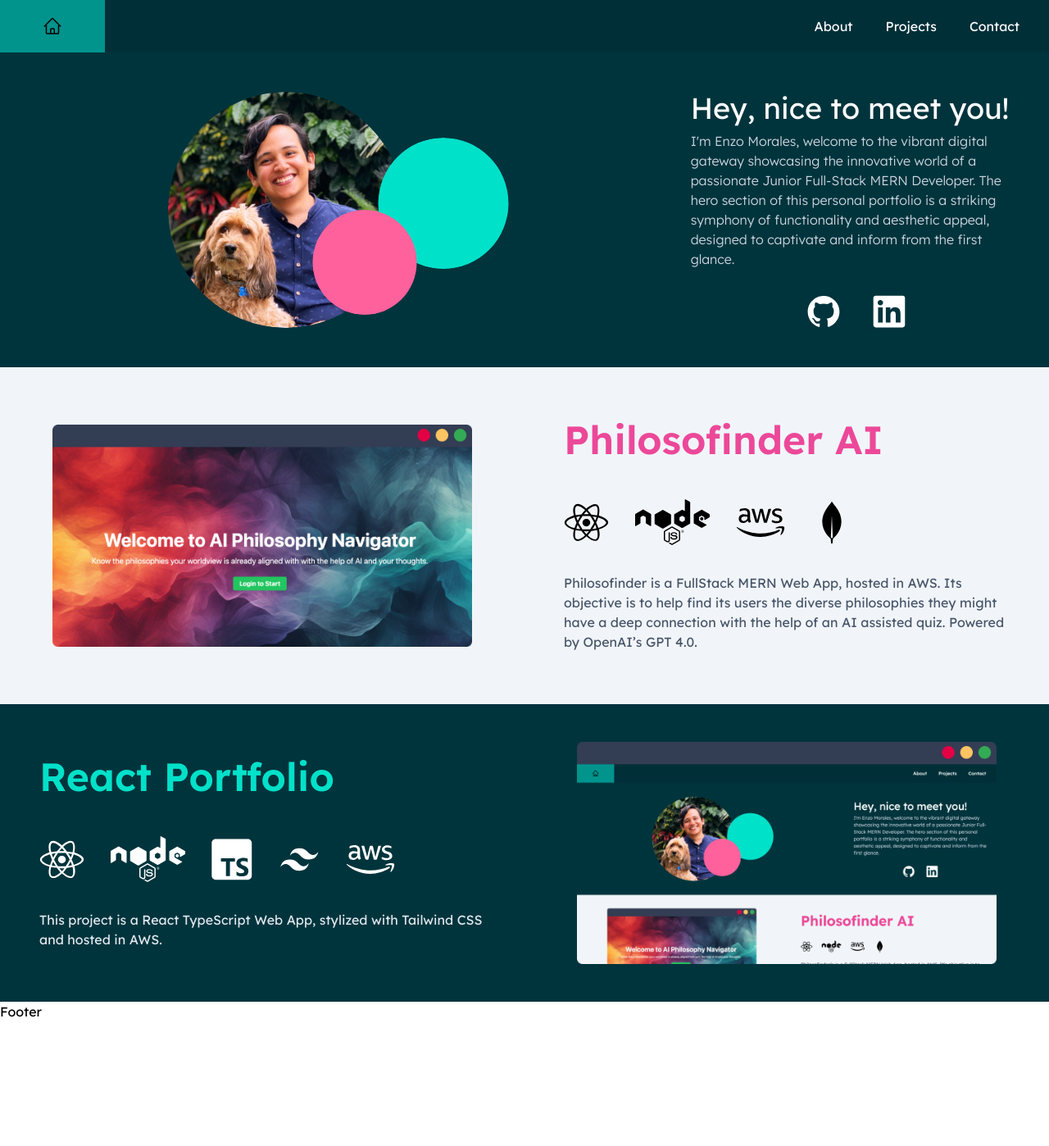
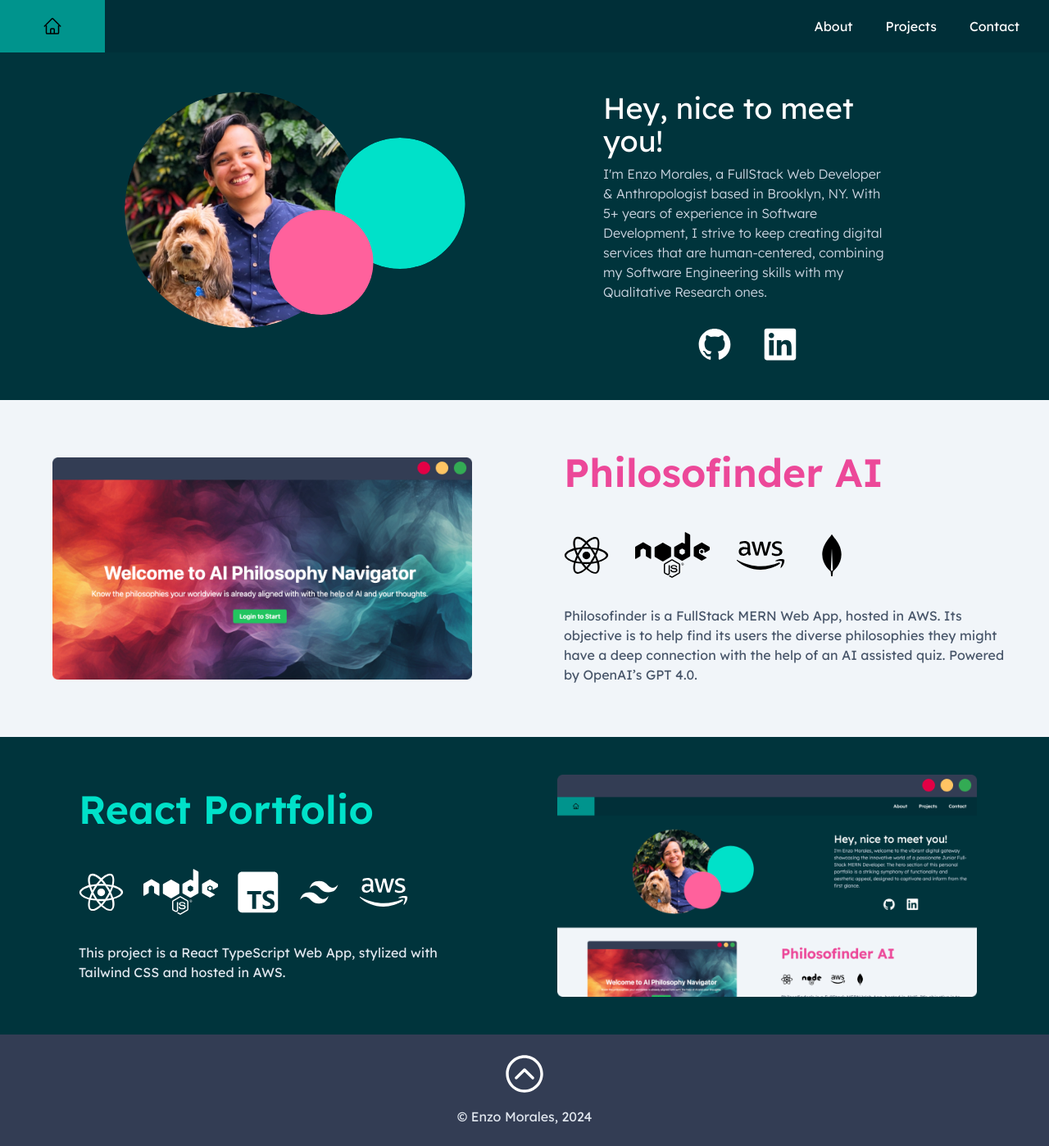
Before and after one commit to efmorales/portfolio, a React (Vite) app: page / in a window 1280 px wide. Shown: the whole page at 82% size. Before the commit the page ends 1246 px from the top, so only its background shows below. Built offline with nearby package versions, Linux system fonts and the light colour scheme; a web font is replaced by a local one.

Commit message:
updated Footer component and updated responsive design for ProjectCard components

```diff
--- a/src/components/EvenProjectCard.tsx
+++ b/src/components/EvenProjectCard.tsx
@@ -15,12 +15,12 @@ const EvenProjectCard: React.FC<EvenProjectCardProps> = ({ title, description, p
     <div
       className="flex flex-col h-auto bg-[#00343C] py-4 sm:flex-row sm:py-8">
       <div
-        className="flex flex-col sm:size-6/12 sm:order-1">
+        className="flex flex-col sm:size-6/12 sm:order-1 sm:ml-12">
         <h1
           className="text-[#00E1C9] text-5xl font-semibold text-center my-8 sm:text-left sm:px-12">
           {title}</h1>
         <div
-          className="flex justify-center gap-8 mb-4 mx-4 sm:justify-start sm:mx-12">
+          className="flex justify-center flex-wrap gap-6 mb-4 mx-4 sm:justify-start sm:mx-12">
           {iconSrcArray.map((src, index) => (
             <img key={src} src={src} alt={iconAltArray[index]} />
 
@@ -32,7 +32,7 @@ const EvenProjectCard: React.FC<EvenProjectCardProps> = ({ title, description, p
       </div>
 
       <div
-        className="flex justify-center self-center sm:size-6/12 sm:order-2">
+        className="flex justify-center self-center sm:size-6/12 sm:order-2 sm:mr-12">
         <a href={projectUrl} target="_blank">
           <img src={projectSrc} alt="Project preview"
             className="w-96 hover:scale-110 transition duration-700 sm:w-[32rem]" />
--- a/src/components/Footer.tsx
+++ b/src/components/Footer.tsx
@@ -1,7 +1,20 @@
 function Footer() {
-    return (
-      <div>Footer</div>
-    )
+
+  const scrollToTop = () => {
+    window.scrollTo({
+      top: 0,
+      behavior: 'smooth'
+    })
   }
+  return (
+    <div
+      className="flex flex-col items-center w-full h-auto bg-[#333D54] py-6 gap-4">
+      <button onClick={scrollToTop} className="hover:scale-110 transition">
+        <img src="/src/assets/upCircle.svg" alt="Go Up" />
+      </button>
+      <p className="text-slate-200">© Enzo Morales, 2024</p>
+    </div>
+  )
+}
 
-  export default Footer
+export default Footer
--- a/src/components/Hero.tsx
+++ b/src/components/Hero.tsx
@@ -14,9 +14,9 @@ function Hero() {
           alt="Teal Ellipse" />
       </div>
 
-      <div className="flex-col basis-4/12 mx-8 content-center">
+      <div className="flex-col basis-4/12 mx-8 content-center sm:mr-48">
         <h1 className="text-white text-4xl mb-2">Hey, nice to meet you!</h1>
-        <p className="font-light text-slate-300">I'm Enzo Morales, welcome to the vibrant digital gateway showcasing the innovative world of a passionate Junior Full-Stack MERN Developer. The hero section of this personal portfolio is a striking symphony of functionality and aesthetic appeal, designed to captivate and inform from the first glance.</p>
+        <p className="font-light text-slate-300">I'm Enzo Morales, a FullStack Web Developer & Anthropologist based in Brooklyn, NY. With 5+ years of experience in Software Development, I strive to keep creating digital services that are human-centered, combining my Software Engineering skills with my Qualitative Research ones.</p>
 
         <div className="flex flex-row mt-4 justify-around sm:mt-8 sm:justify-center sm:gap-10">
           <a href="https://github.com/efmorales" target="_blank" className=" text-white hover:text-pink-400">
--- a/src/components/OddProjectCard.tsx
+++ b/src/components/OddProjectCard.tsx
@@ -20,7 +20,7 @@ const OddProjectCard: React.FC<OddProjectCardProps> = ({ title, description, pro
           className="text-pink-500 text-5xl font-semibold text-center my-8 sm:text-left sm:px-12">
           {title}</h1>
         <div
-          className="flex justify-center gap-8 mb-4 mx-4 sm:justify-start sm:mx-12">
+          className="flex justify-center gap-8 mb-4 mx-4 flex-wrap sm:justify-start sm:mx-12">
           {iconSrcArray.map((src, index) => (
             <img key={src} src={src} alt={iconAltArray[index]} />
 
```
Also changed, not shown: src/assets/upCircle.svg (added).
